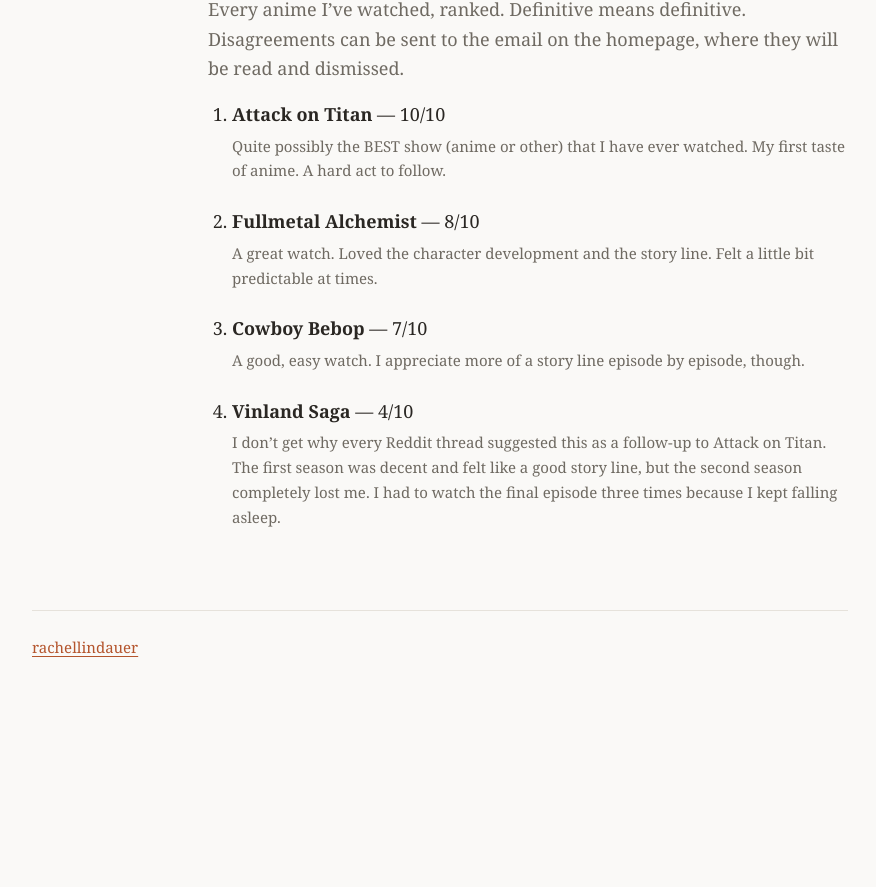
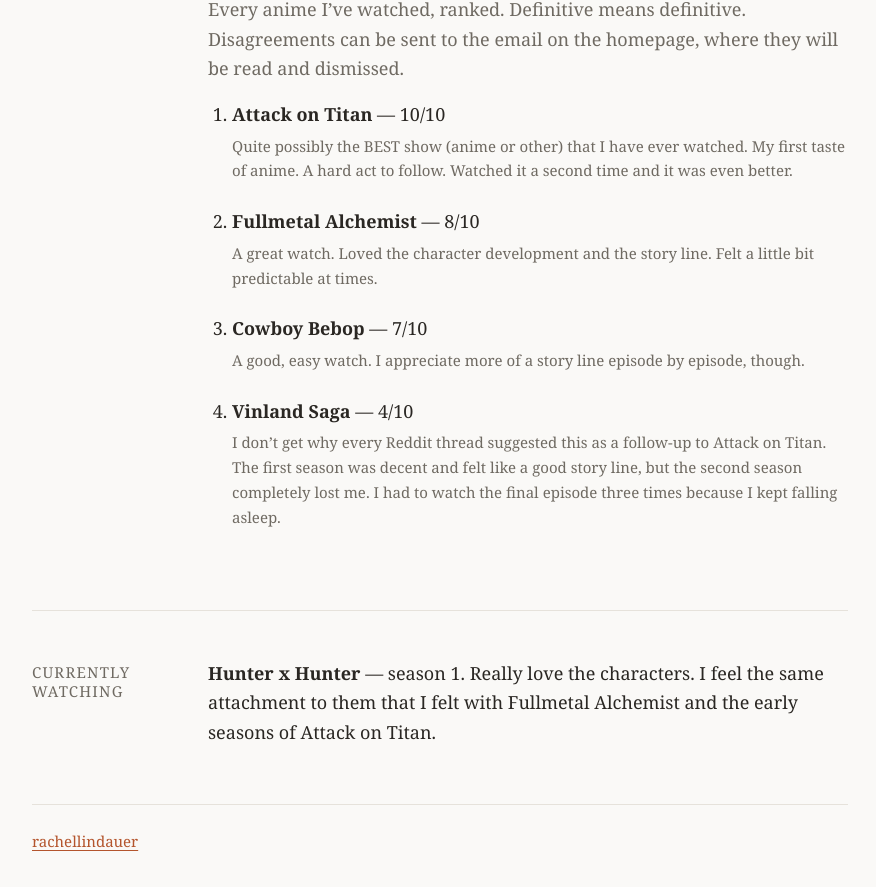
Before and after one commit to rachellindauer/rachellindauer.github.io, a plain HTML site: page anime.html in a window 1280 px wide. Shown: the part 193-1080 px from the top of the page, without its empty margins (200-1076 px from the left). Before the commit the page ends 948 px from the top, so only its background shows below. Drawn offline with Linux system fonts and the light colour scheme.

Commit message:
I rewatched Attack on Titan and started Hunter x Hunter
Co-Authored-By: Claude Opus 5.5 <noreply@anthropic.com>

```diff
--- a/anime.html
+++ b/anime.html
@@ -20,7 +20,8 @@
         <li>
           <strong>Attack on Titan</strong> &mdash; 10/10
           <p>Quite possibly the BEST show (anime or other) that I have ever
-          watched. My first taste of anime. A hard act to follow.</p>
+          watched. My first taste of anime. A hard act to follow. Watched it
+          a second time and it was even better.</p>
         </li>
         <li>
           <strong>Fullmetal Alchemist</strong> &mdash; 8/10
@@ -43,6 +44,13 @@
       </ol>
     </section>
 
+    <section>
+      <h2>Currently watching</h2>
+      <p><strong>Hunter x Hunter</strong> &mdash; season 1. Really love the
+      characters. I feel the same attachment to them that I felt with
+      Fullmetal Alchemist and the early seasons of Attack on Titan.</p>
+    </section>
+
   </main>
 
   <footer>
```
